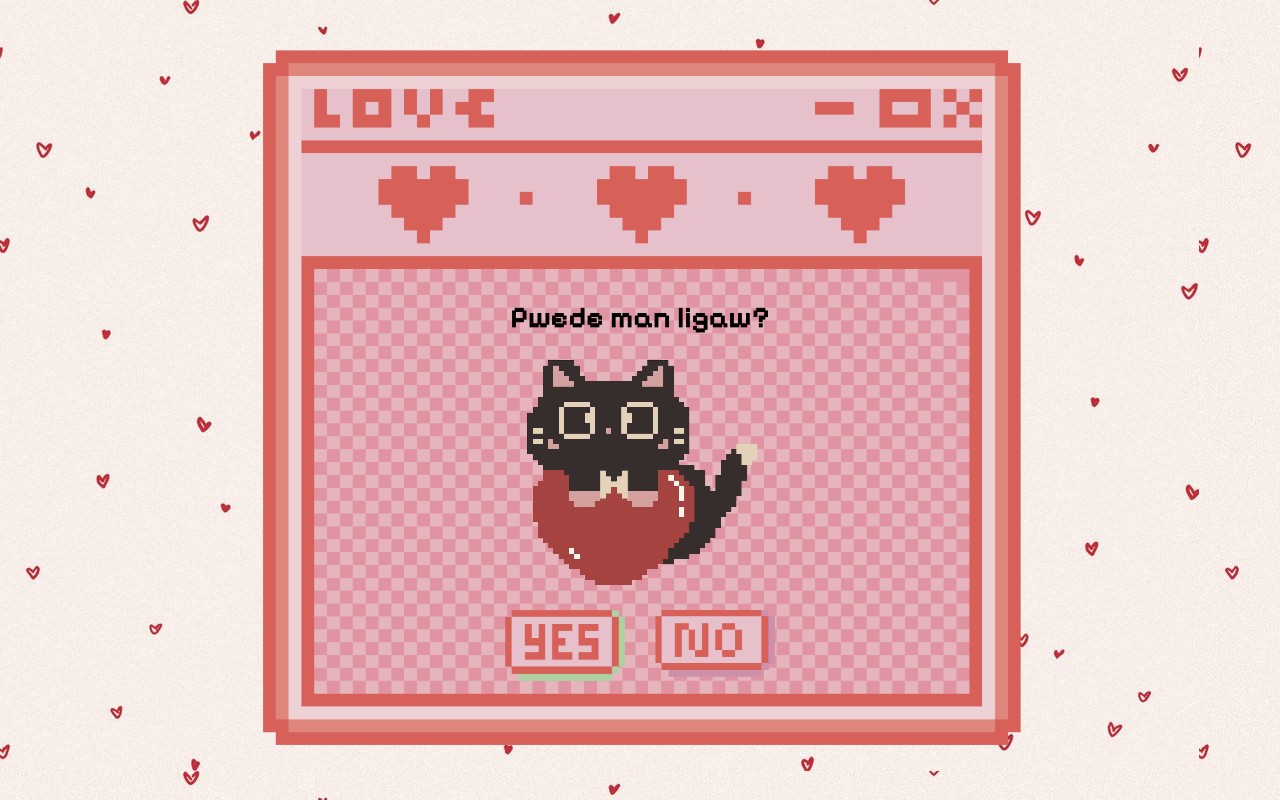
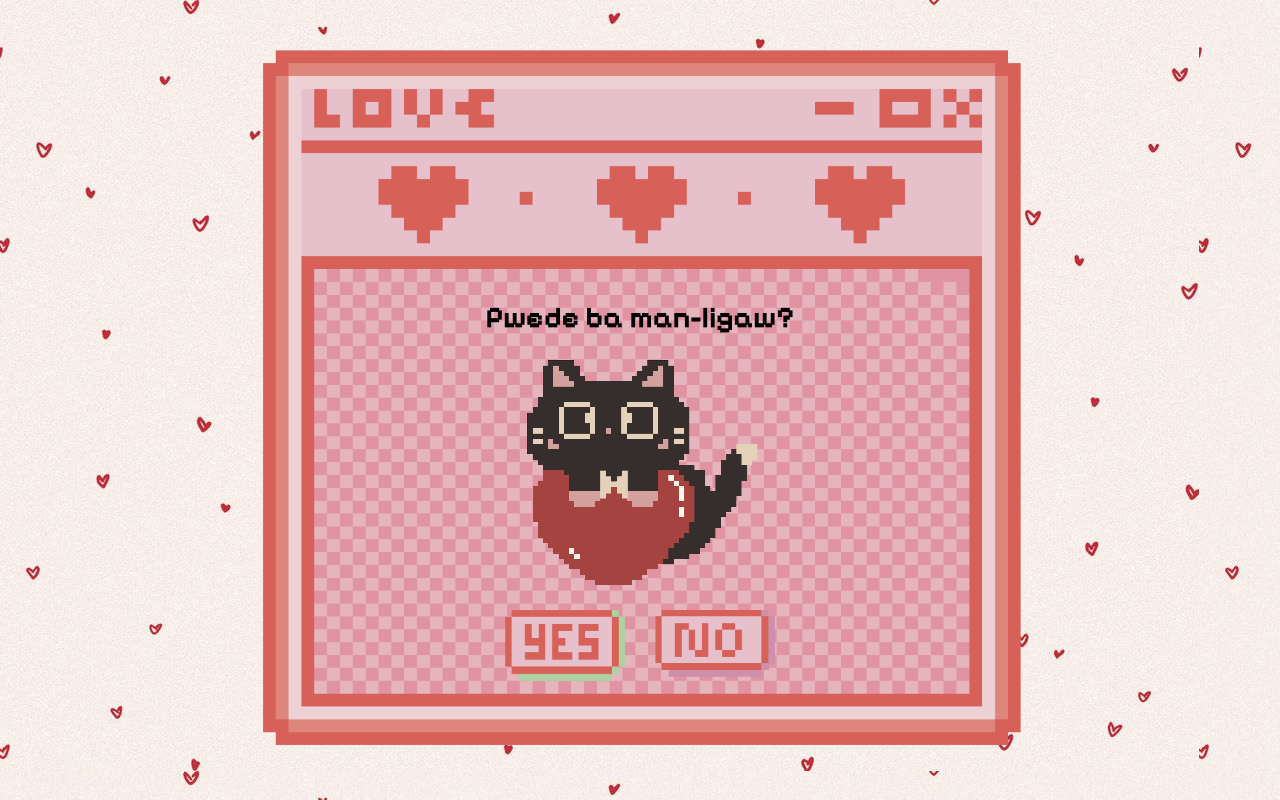
Before and after one commit to htangalan-jpg/AnswerWithYourHeart2, a plain HTML site: page index.html in a window 1280 px wide. Both pictures are taken after a click on the element "♡ Letter for You ♡". Drawn offline with Linux system fonts and the light colour scheme; a web font is replaced by a local one.

```diff
--- a/index.html
+++ b/index.html
@@ -24,7 +24,7 @@
     <!-- Letter Screen -->
     <div id="letter-container">
       <div class="letter-window">
-        <h1 id="letter-title">Pwede man ligaw?</h1>
+        <h1 id="letter-title">Pwede ba man-ligaw?</h1>
 
         <img src="cat_heart.gif" class="cat" id="letter-cat" />
 
```
